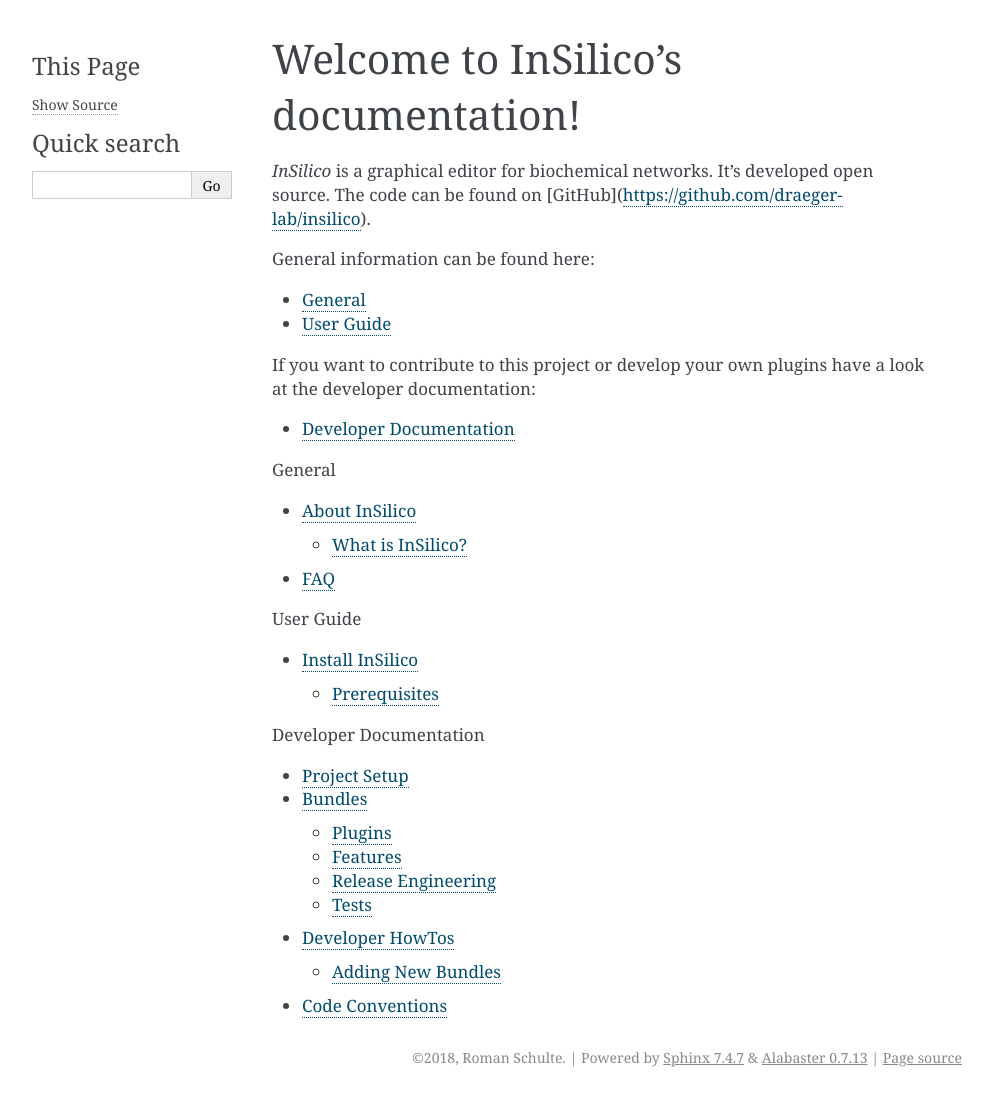
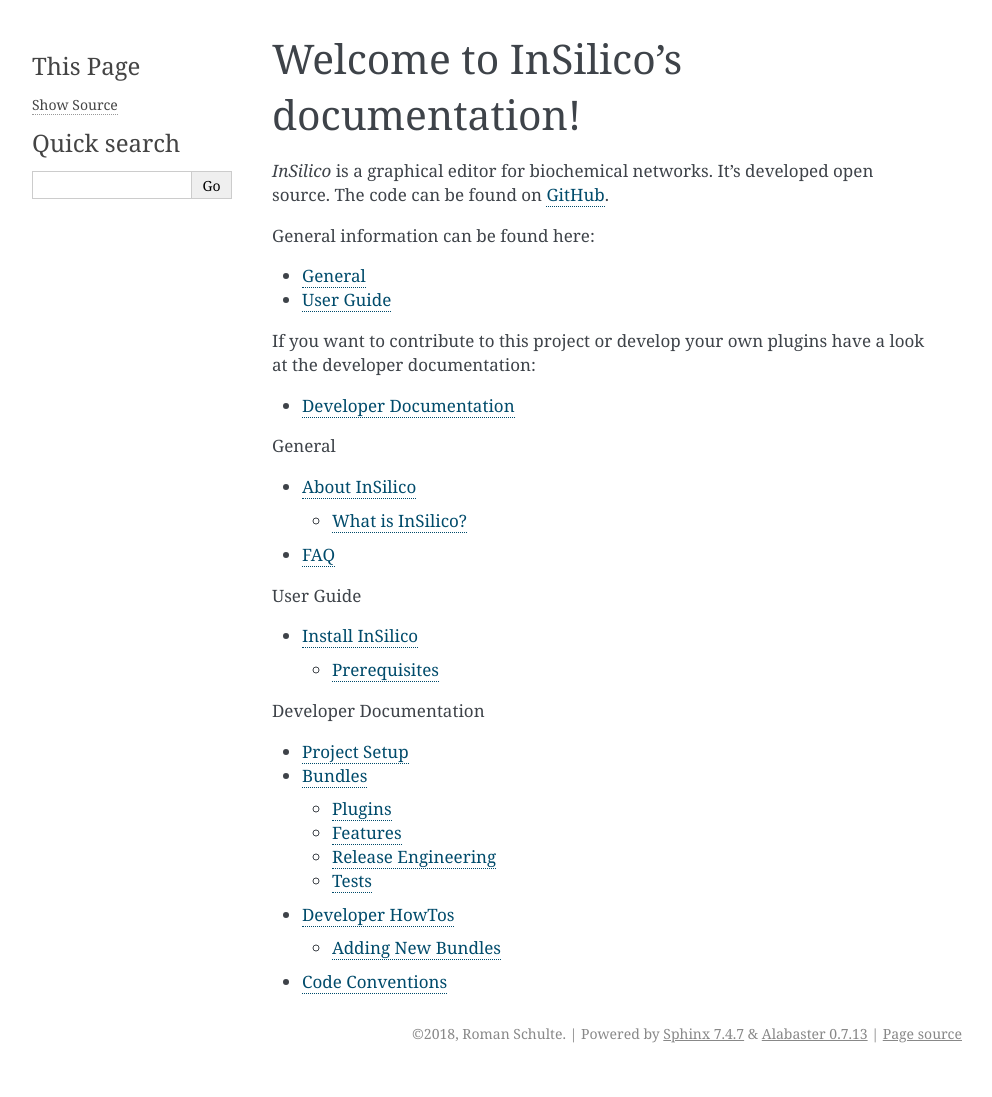
Before and after one commit to draeger-lab/insilico-docs, a Sphinx documentation site: the page built from docs/index.rst, in a window 1280 px wide. Shown: the whole page, without its empty margins (148-1140 px from the left). Built offline with Sphinx 7.4.7, drawn with Linux system fonts in a browser that asks for light colours; after the commit the page ends 1073 px from its top, so only the background shows below that; part of the change alters nothing that is shown.

Commit message:
changed content

```diff
--- a/docs/index.rst
+++ b/docs/index.rst
@@ -1,7 +1,9 @@
 Welcome to InSilico's documentation!
 ====================================
 `InSilico` is a graphical editor for biochemical networks. It's developed open
-source. The code can be found on [GitHub](https://github.com/draeger-lab/insilico).
+source. The code can be found on GitHub_.
+
+.. _GitHub: https://github.com/draeger-lab/insilico
 
 General information can be found here:
 
```
